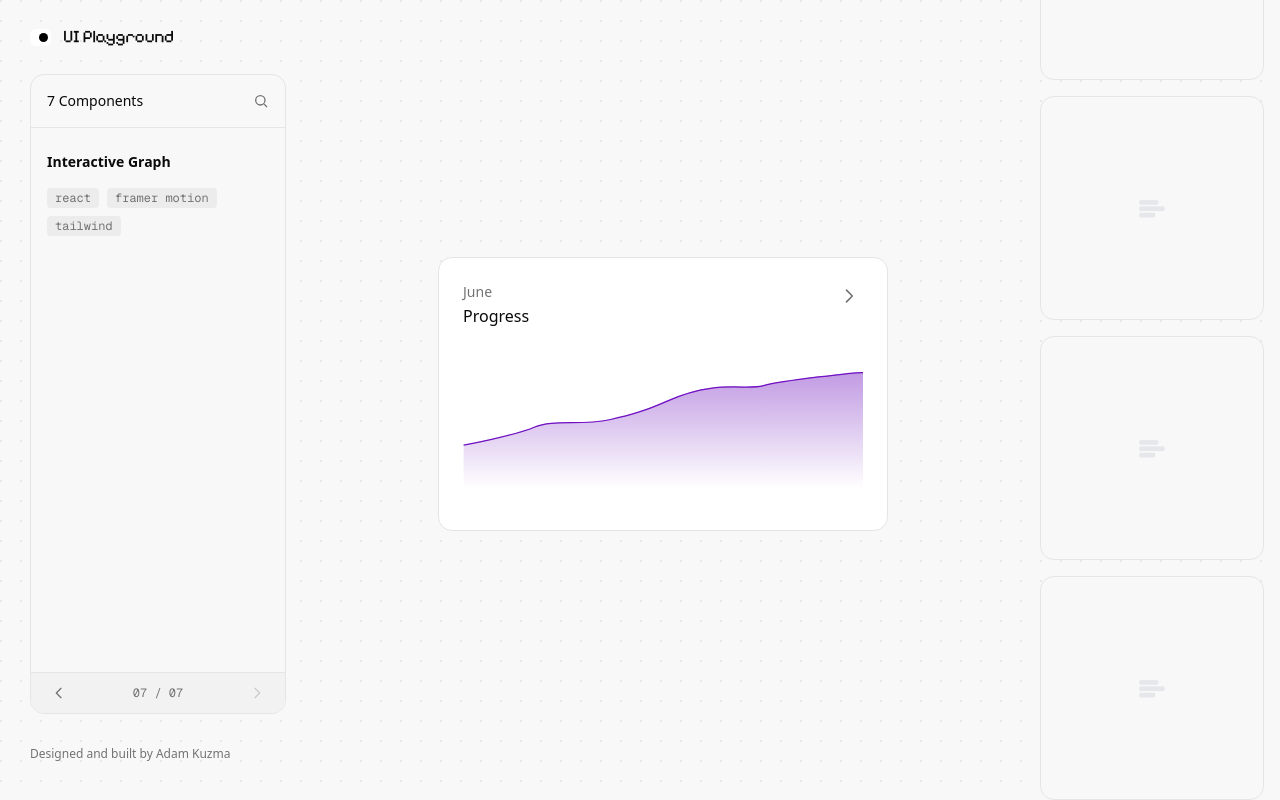
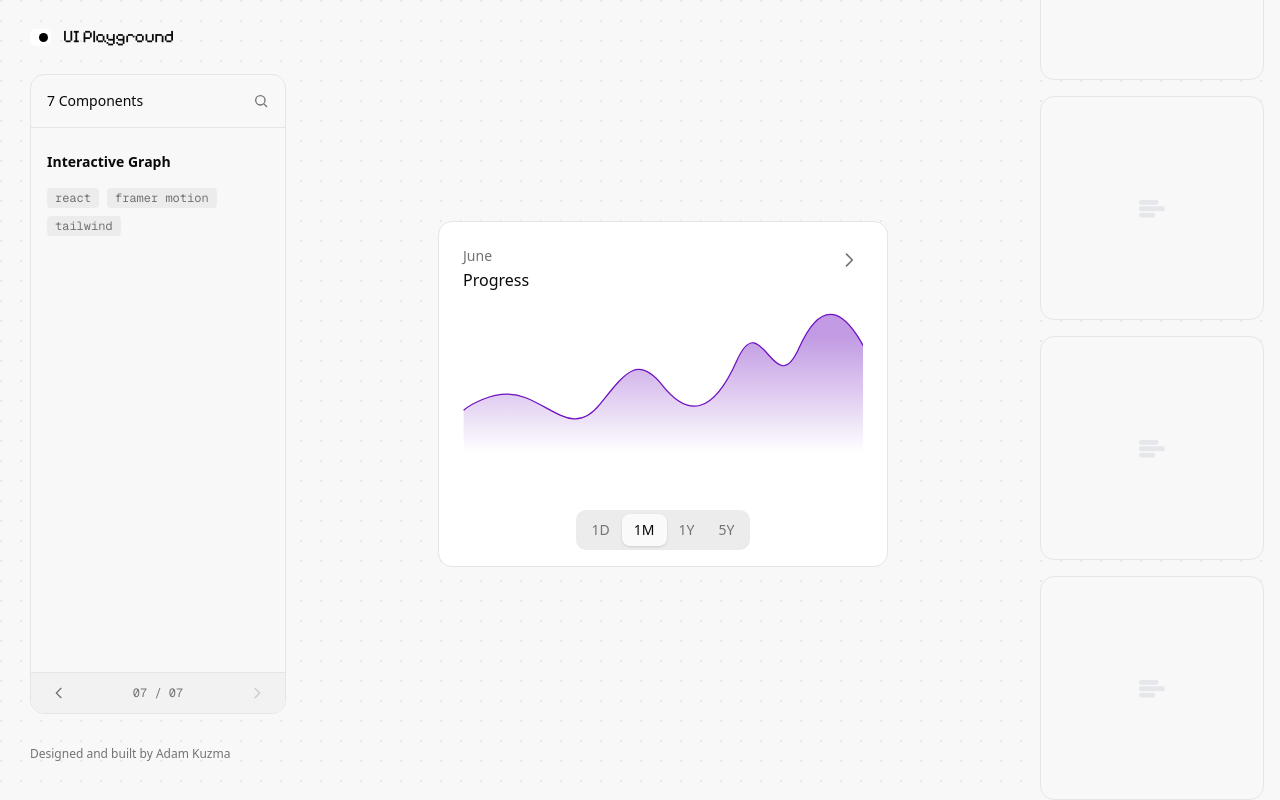
Before and after one commit to AdamKuzma/uilab, a Next.js app: page / in a window 1280 px wide. Both pictures are taken after a click on the button 1152 px from the left and 688 px from the top of the page. Built offline with nearby package versions, Linux system fonts and the light colour scheme.

Commit message:
Graph tests

```diff
--- a/package.json
+++ b/package.json
@@ -9,6 +9,7 @@
     "lint": "next lint"
   },
   "dependencies": {
+    "@react-spring/web": "^10.0.1",
     "class-variance-authority": "^0.7.1",
     "clsx": "^2.1.1",
     "framer-motion": "^12.17.0",
--- a/src/components/InteractiveGraph.tsx
+++ b/src/components/InteractiveGraph.tsx
@@ -1,6 +1,5 @@
-import { useSpring, useMotionTemplate, motion } from "framer-motion";
 import { useRef, useState } from "react";
-
+import { useSpring, animated } from "@react-spring/web";
 
 const SPRING = {
     damping: 20,
@@ -11,12 +10,44 @@ const SLOW_SPRING = {
     damping: 40
 }
 
-
 export default function Graph() {
   const timeoutRef = useRef<NodeJS.Timeout | null>(null);
   const [isHovering, setIsHovering] = useState(false);
-  const clipPathValue = useSpring(0, isHovering ? SPRING : SLOW_SPRING);
-  const clipPathTemplate = useMotionTemplate`inset(0px ${clipPathValue}% 0px 0px)`;
+  const [selectedPeriod, setSelectedPeriod] = useState<"1D" | "1M" | "1Y" | "5Y">("1M");
+
+  const timePeriods = ["1D", "1M", "1Y", "5Y"] as const;
+
+  // Different path data for each time period
+  const pathData = {
+    "1D": "M1 110s30-20 60-10s40 30 80-5s20-40 60-15s40 25 80-10s30-35 60-5s40 20 80-15s30-25 60-10s40 15 80-5",
+    "1M": "M1 120s50-40 100-20s80 60 120 10s60-80 100-30s80 50 120-40s60 70 100-20s80-60 120 30s60 40 100-50s80 20 100 40",
+    "1Y": "M1 100s30-60 80-20s60 80 120-10s40-90 100-20s80 70 120-60s60 90 100-30s80-80 120 40s60 20 100-30s80 40 100 60",
+    "5Y": "M1 80s20-40 60-10s40 60 100-20s30-70 80-15s60 50 100-30s40 80 80-10s60-60 100 20s40 30 80-20s60 20 100 30"
+  };
+
+  const fillData = {
+    "1D": "M1 110s30-20 60-10s40 30 80-5s20-40 60-15s40 25 80-10s30-35 60-5s40 20 80-15s30-25 60-10s40 15 80-5V188H1V110z",
+    "1M": "M1 120s50-40 100-20s80 60 120 10s60-80 100-30s80 50 120-40s60 70 100-20s80-60 120 30s60 40 100-50s80 20 100 40V188H1V120z",
+    "1Y": "M1 100s30-60 80-20s60 80 120-10s40-90 100-20s80 70 120-60s60 90 100-30s80-80 120 40s60 20 100-30s80 40 100 60V188H1V100z",
+    "5Y": "M1 80s20-40 60-10s40 60 100-20s30-70 80-15s60 50 100-30s40 80 80-10s60-60 100 20s40 30 80-20s60 20 100 30V188H1V80z"
+  };
+
+  // Spring animations for path morphing
+  const pathSpring = useSpring({
+    d: pathData[selectedPeriod],
+    config: { tension: 300, friction: 30 }
+  });
+
+  const fillSpring = useSpring({
+    d: fillData[selectedPeriod],
+    config: { tension: 300, friction: 30 }
+  });
+
+  // Clip path spring for hover effect
+  const clipPathSpring = useSpring({
+    clipPath: `inset(0px 0px 0px 0px)`,
+    config: { tension: 300, friction: 30 }
+  });
 
   function onPointerMove(e: React.PointerEvent<HTMLDivElement>) {
     const rect = e.currentTarget.getBoundingClientRect();
@@ -25,7 +56,7 @@ export default function Graph() {
       (distanceFromRight / rect.width) * 100,
       100,
     );
-    clipPathValue.set(percentageFromRight);
+    clipPathSpring.clipPath.start(`inset(0px ${percentageFromRight}% 0px 0px)`);
   }
 
   return (
@@ -53,7 +84,7 @@ export default function Graph() {
           onPointerLeave={() => {
               setIsHovering(false);
               timeoutRef.current = setTimeout(() => {
-                  clipPathValue.set(0)
+                  clipPathSpring.clipPath.start(`inset(0px 0px 0px 0px)`);
               }, 1000);
           }}
           onPointerEnter={() => {
@@ -70,14 +101,14 @@ export default function Graph() {
           viewBox="0 0 644 188"
           className="absolute inset-0 w-full h-full"
         >
-          <path
+          <animated.path
+            d={pathSpring.d}
             stroke="var(--muted-background)"
             strokeWidth="2"
-            d="M1 118.5s82.308-15.501 113.735-29 74.769-1.713 121.217-12c37.596-8.328 58.517-15.006 93.781-30.5 80.146-35.215 123.213-16 154.141-24.5S635.97.849 644 1.5"
           />
-          <path
+          <animated.path
+            d={fillSpring.d}
             fill="url(#paint0_linear_gray)"
-            d="M113.912 89.012C82.437 102.511 1 118.01 1 118.01V188h643V1.023c-8.043-.65-129.399 12.499-160.375 20.998-30.976 8.498-74.11-10.714-154.38 24.496-35.319 15.493-56.272 22.17-93.927 30.497-46.52 10.286-89.93-1.5-121.406 11.998"
           />
           <defs>
             <linearGradient
@@ -95,23 +126,23 @@ export default function Graph() {
         </svg>
 
         {/* Interactive SVG - with clip-path */}
-        <motion.svg
+        <animated.svg
           xmlns="http://www.w3.org/2000/svg"
           fill="none"
           viewBox="0 0 644 188"
           style={{
-            clipPath: clipPathTemplate,
+            clipPath: clipPathSpring.clipPath,
           }}
           className="absolute inset-0 w-full h-full"
         >
-          <path
+          <animated.path
+            d={pathSpring.d}
             stroke="#7110C5"
             strokeWidth="2"
-            d="M1 118.5s82.308-15.501 113.735-29 74.769-1.713 121.217-12c37.596-8.328 58.517-15.006 93.781-30.5 80.146-35.215 123.213-16 154.141-24.5S635.97.849 644 1.5"
           />
-          <path
+          <animated.path
+            d={fillSpring.d}
             fill="url(#paint0_linear_540_31)"
-            d="M113.912 89.012C82.437 102.511 1 118.01 1 118.01V188h643V1.023c-8.043-.65-129.399 12.499-160.375 20.998-30.976 8.498-74.11-10.714-154.38 24.496-35.319 15.493-56.272 22.17-93.927 30.497-46.52 10.286-89.93-1.5-121.406 11.998"
           />
           <defs>
             <linearGradient
@@ -126,8 +157,29 @@ export default function Graph() {
               <stop offset="1" stopColor="#7110C5" stopOpacity="0"></stop>
             </linearGradient>
           </defs>
-        </motion.svg>
+        </animated.svg>
       </div>
+
+      {/* Time Period Tabs */}
+      <div className="flex justify-center mt-4 pb-4">
+        <div className="flex bg-[var(--muted-background)] rounded-lg p-1">
+          {timePeriods.map((period) => (
+            <button
+              key={period}
+              onClick={() => setSelectedPeriod(period)}
+              className={`px-3 py-1.5 text-sm font-medium rounded-md transition-colors ${
+                selectedPeriod === period
+                  ? "bg-[var(--primary-foreground)] text-[var(--primary-background)] shadow-sm"
+                  : "text-[var(--muted-foreground)] hover:text-[var(--foreground)]"
+              }`}
+            >
+              {period}
+            </button>
+          ))}
+        </div>
+      </div>
+
+
     </div>
   );
 }
```
Also changed, not shown: 1 other file (tests, documents, lock files or other folders).
